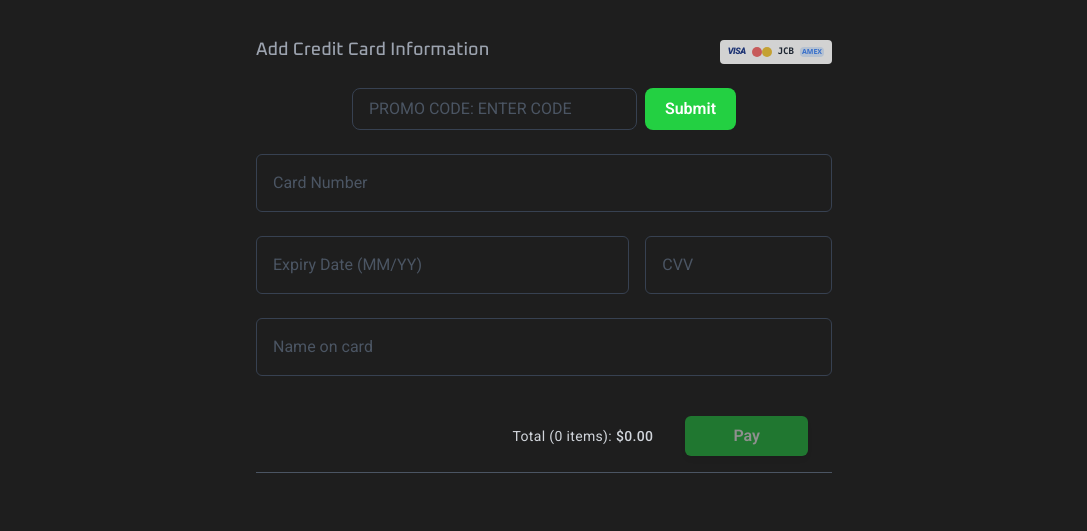
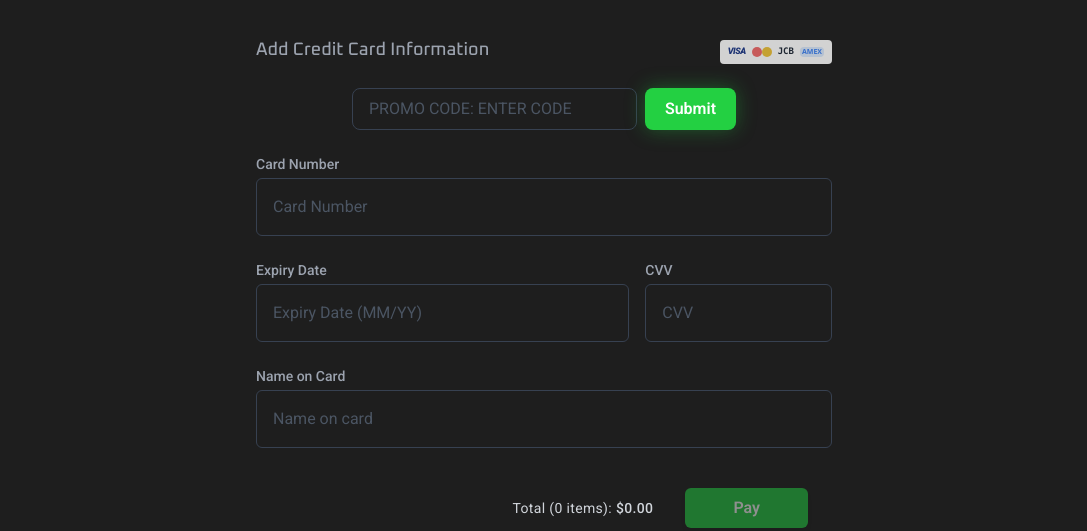
Before and after one commit to Neozooka/FED_CA2, a plain HTML site: page html/payment.html in a window 1280 px wide. Shown: the part 828-1359 px from the top of the page, without its empty margins (96-1183 px from the left). Drawn offline with nearby package versions, Linux system fonts and the light colour scheme.

Commit message:
fixed some accessibility issues with payment.html and main-shop.js

```diff
--- a/html/payment.html
+++ b/html/payment.html
@@ -182,7 +182,7 @@
 
                     <button
                         onclick="checkPromo()"
-                        class="px-5 py-2 bg-[var(--maingreen)] hover:bg-[var(--hovergreen)] text-white font-semibold rounded-lg transition-colors cursor-pointer"
+                        class="px-5 py-2 main-button font-semibold rounded-lg cursor-pointer"
                     >
                         Submit
                     </button>
@@ -190,10 +190,11 @@
                 </div>
 
                 <!-- Credit Card Form Fields -->
-                <div class="space-y-6">
+                <form id="paymentForm" onsubmit="return false;" class="space-y-6">
 
                     <!-- Card Number Input Field -->
-                    <div class="flex flex-col">
+                    <div class="flex flex-col gap-1">
+                        <label for="cardNumber" class="text-sm text-gray-400 font-medium">Card Number</label>
                         <input id="cardNumber" class="w-full text-gray-200 placeholder-gray-600 border border-gray-700 rounded-md p-4 outline-none focus:border-gray-500 transition duration-200 bg-[var(--background,#1a1a1a)]"
                             placeholder="Card Number">
                         <p id="cardNumber-alert" class="text-red-400 text-sm hidden"></p>
@@ -203,7 +204,8 @@
                     <div class="flex flex-col sm:flex-row gap-4">
 
                         <!-- Expiry Date Input -->
-                        <div class="flex flex-col w-full sm:w-2/3">
+                        <div class="flex flex-col w-full sm:w-2/3 gap-1">
+                            <label for="expiry" class="text-sm text-gray-400 font-medium">Expiry Date</label>
                             <input id="expiry" class="w-full text-gray-200 placeholder-gray-600 border border-gray-700 rounded-md p-4 outline-none focus:border-gray-500 transition duration-200 bg-[var(--background,#1a1a1a)]"
                                 placeholder="Expiry Date (MM/YY)">
 
@@ -211,7 +213,8 @@
                         </div>
 
                         <!-- CVV Input -->
-                        <div class="flex flex-col w-full sm:w-1/3">
+                        <div class="flex flex-col w-full sm:w-1/3 gap-1">
+                            <label for="CVV" class="text-sm text-gray-400 font-medium">CVV</label>
                             <input id="CVV" class="w-full text-gray-200 placeholder-gray-600 border border-gray-700 rounded-md p-4 outline-none focus:border-gray-500 transition duration-200 bg-[var(--background,#1a1a1a)]"
                                 placeholder="CVV">
 
@@ -221,7 +224,8 @@
                     </div>
 
                     <!-- Name on Card Input Field -->
-                    <div class="flex flex-col">
+                    <div class="flex flex-col gap-1">
+                        <label for="cardName" class="text-sm text-gray-400 font-medium">Name on Card</label>
                         <input id="cardName" class="w-full text-gray-200 placeholder-gray-600 border border-gray-700 rounded-md p-4 outline-none focus:border-gray-500 transition duration-200 bg-[var(--background,#1a1a1a)]"
                             placeholder="Name on card">
 
@@ -237,13 +241,13 @@
                         </div>
 
                         <!-- Submit Payment Button -->
-                        <button id="payButton" class="w-full sm:w-auto px-12 py-2 main-button transition-200 font-semibold shadow-md rounded-md" onclick="print()">
+                        <button type="submit" id="payButton" class="w-full sm:w-auto px-12 py-2 main-button transition-200 font-semibold shadow-md rounded-md" onclick="print()">
                             Pay
                         </button>
 
                     </div>
 
-                </div>
+                </form>
 
             </div>
 
--- a/javascript/main-shop.js
+++ b/javascript/main-shop.js
@@ -116,7 +116,8 @@ function loadProductsFromList(cartList) {
             price.textContent = "$" + itemTotalPrice.toFixed(2)
         }
         if (photo) {
-            photo.src = item.image
+            photo.src = item.image;
+            photo.alt = item.title;
         }
         if (quantityCount) {
             quantityCount.textContent = itemQuantity
```
